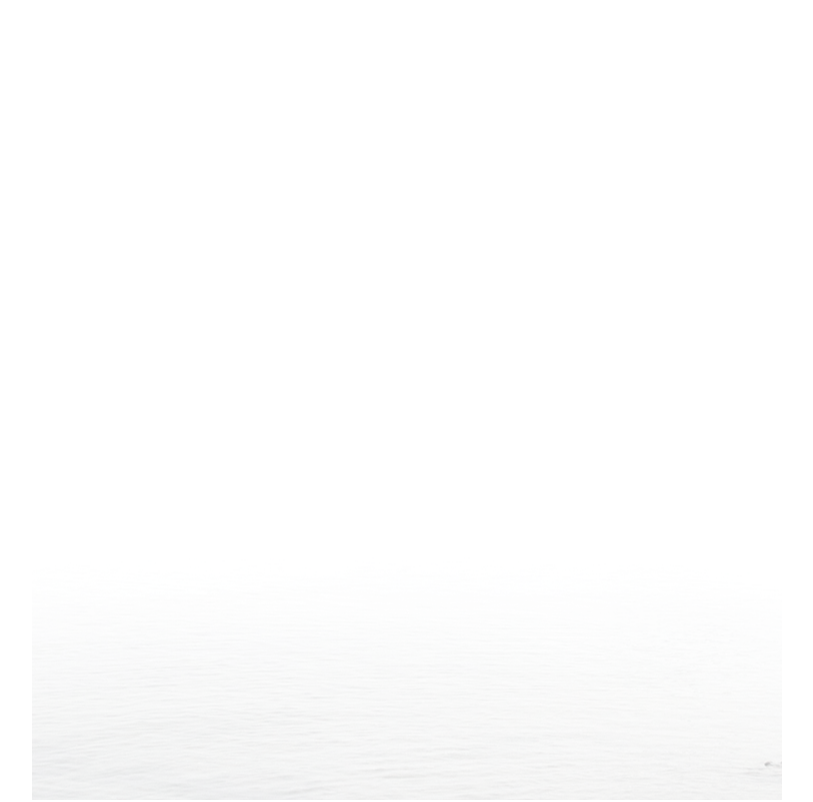
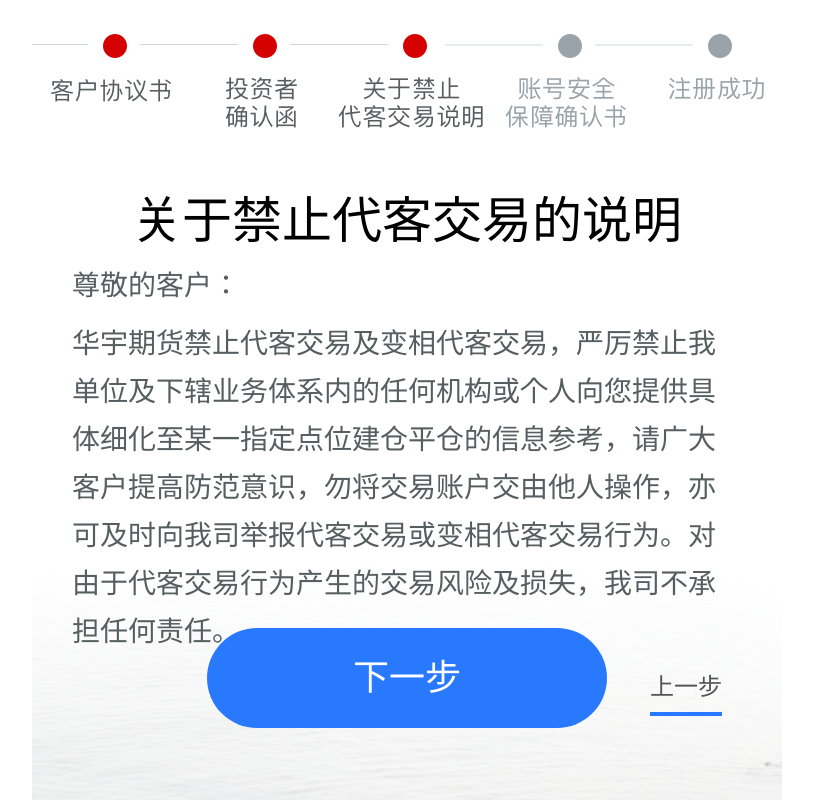
Before and after one commit to icu94/financial-registration-account, a Vue app: page /#/sixthstep in a window 1280 px wide. Shown: the top 802 px of the page, without its empty margins (233-1046 px from the left). Built offline with nearby package versions, Linux system fonts and the light colour scheme.

Commit message:
关于禁止代客交易的说明页面

```diff
--- a/src/router/index.js
+++ b/src/router/index.js
@@ -14,6 +14,8 @@
 const FourthStep = resolve => require(['@/views/FourthStep'], resolve)
 
 const FifthStep = resolve => require(['@/views/FifthStep'], resolve)
+
+const SixthStep = resolve => require(['@/views/SixthStep'], resolve)
 
 Vue.use(Router)
 
@@ -53,6 +55,11 @@
 			path: '/fifthstep',
 			name: 'FifthStep',
 			component: FifthStep
+		},
+		{
+			path: '/sixthstep',
+			name: 'SixthStep',
+			component: SixthStep
 		}
 	]
 })
--- /dev/null
+++ b/src/views/SixthStep.vue
@@ -0,0 +1,45 @@
+<template>
+	<div class="pages">
+		<img src="../assets/form6.png">
+		<div class="content">
+			<div class="title">关于禁止代客交易的说明</div>
+			<p>尊敬的客户：</p>
+			<p>华宇期货禁止代客交易及变相代客交易，严厉禁止我单位及下辖业务体系内的任何机构或个人向您提供具体细化至某一指定点位建仓平仓的信息参考，请广大客户提高防范意识，勿将交易账户交由他人操作，亦可及时向我司举报代客交易或变相代客交易行为。对由于代客交易行为产生的交易风险及损失，我司不承担任何责任。</p>
+		</div>
+		<div class="tip">
+			<img src="../assets/agreed.png">
+			<span>我已阅读并同意以上服务</span>
+		</div>
+		<router-link to="seventhstep" class="next-btn">下一步</router-link>
+		<router-link to="fifthstep" class="prev-btn">上一步</router-link>
+	</div>
+</template>
+
+<script>
+	export default {
+		name: 'SixthStep',
+		mounted() {
+			document.title = '开户注册'
+		}
+	}
+</script>
+
+<style scoped lang="scss">
+	.content {
+		width: 100%;
+		padding: 2rem;
+		height: 38rem;
+		overflow: scroll;
+		.title {
+			font-size: 2.5rem;
+			text-align: center;
+		}
+		p {
+			color: #565e61;
+			margin: .5rem 0;
+			padding: 0;
+			font-size: 1.4rem;
+			line-height: 2.4rem;
+		}
+	}
+</style>
```
